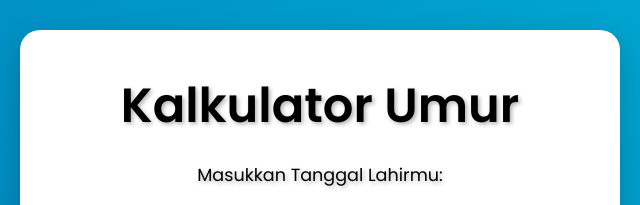
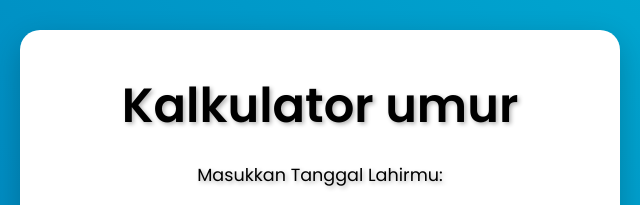
Before and after one commit to Yassxgthb/Menghitungumur, a plain HTML site: page index.html in a window 1280 px wide. Shown: the part 200-405 px from the top of the page, 320-960 px from the left. Drawn offline with Linux system fonts and the light colour scheme.

Commit message:
Add files via upload

```diff
--- a/index.html
+++ b/index.html
@@ -9,7 +9,7 @@
 </head>
 <body>
   <div class="container">
-    <h1>Kalkulator Umur</h1>
+    <h1>Kalkulator umur</h1>
     <form id="age-form">
       <label for="dob">Masukkan Tanggal Lahirmu:</label>
       <input type="date" id="dob" required>
```
